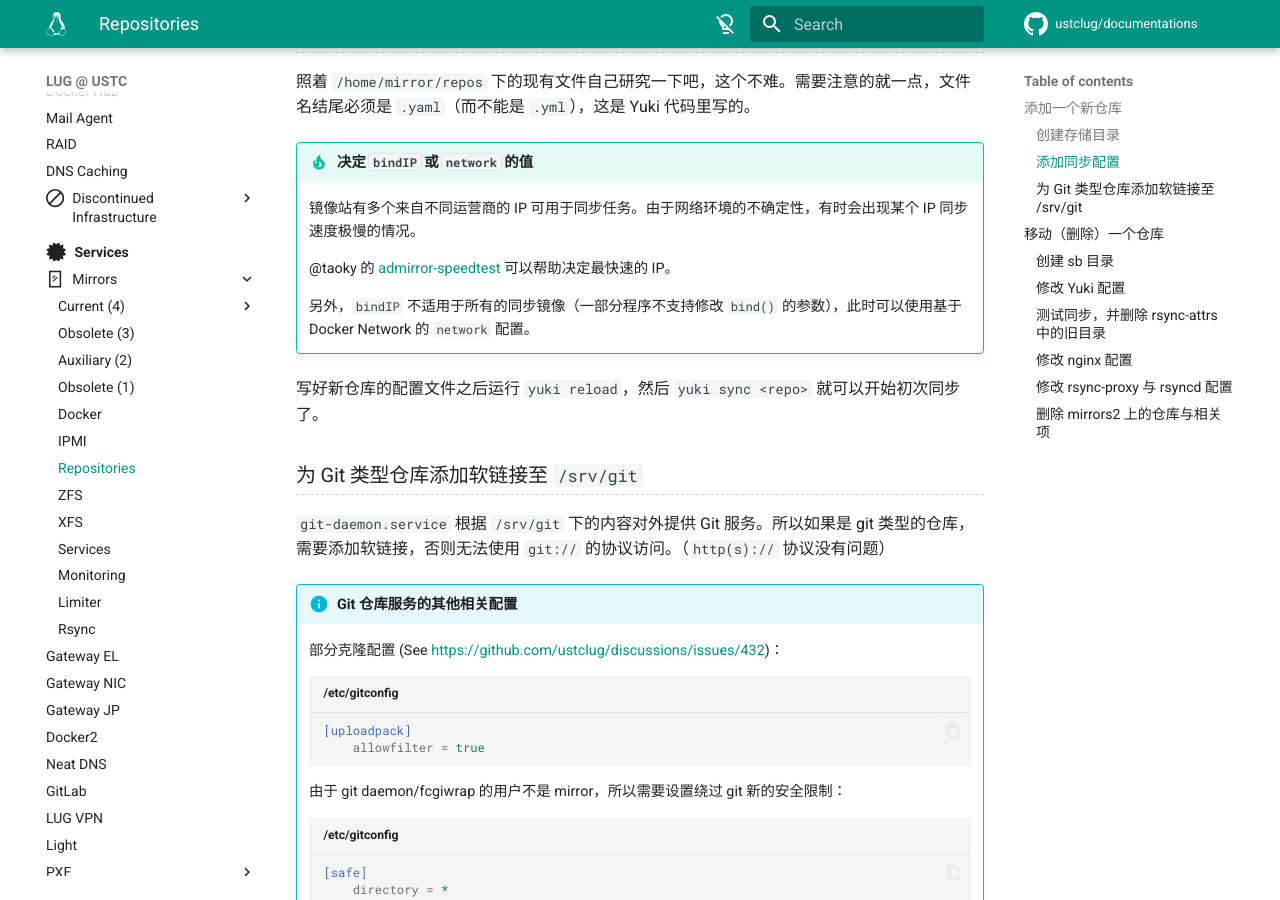
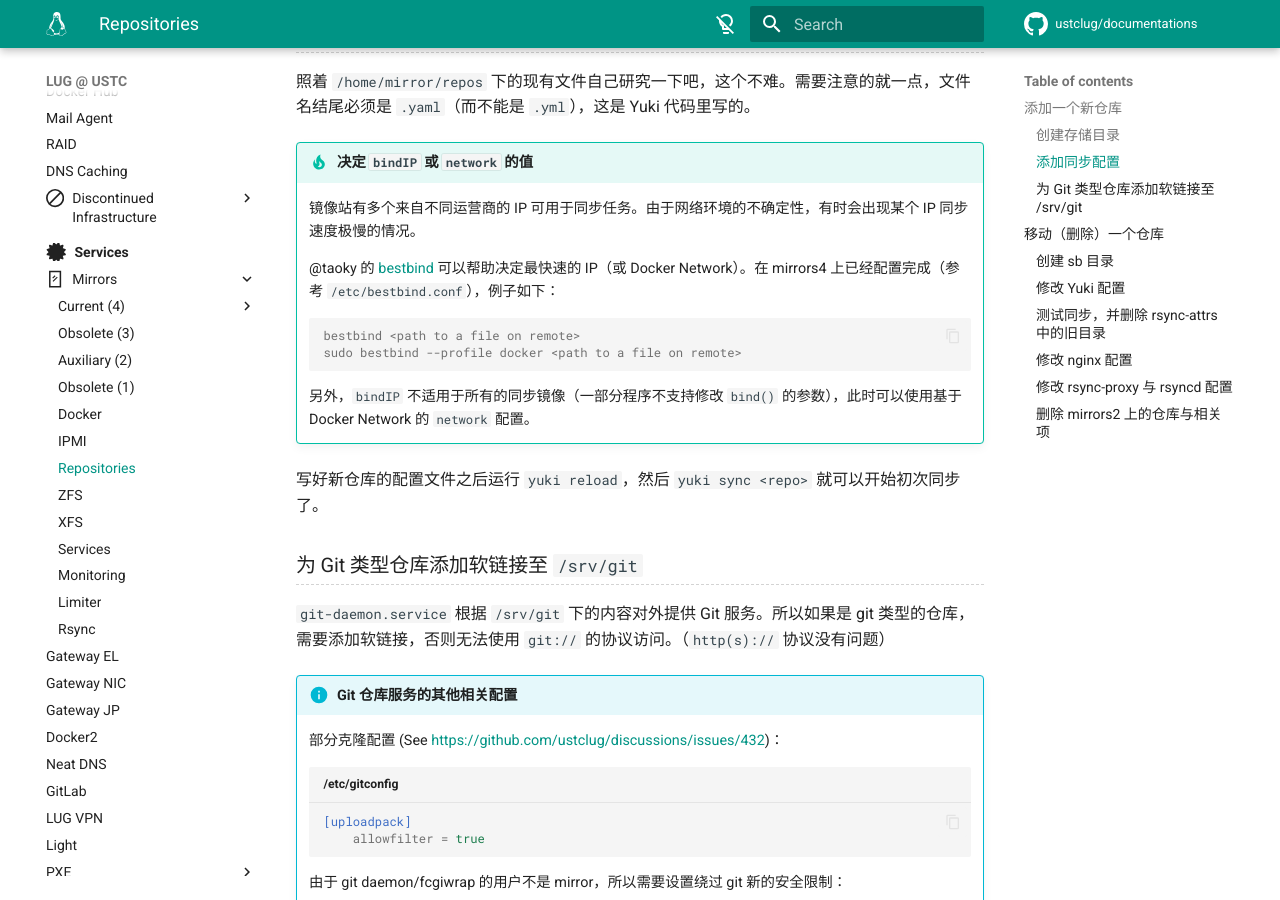
Before and after one commit to ustclug/documentations, an MkDocs documentation site: the page built from docs/services/mirrors/repos.md, in a window 1280 px wide and 900 px high, scrolled down 393 px. Built offline with MkDocs 1.6.1 and Material for MkDocs 9.7.7, drawn with Linux system fonts in a browser that asks for light colours; comment, search, counter and statistics services are not loaded.

Commit message:
mirrors: admirror-speedtest -> bestbind

````diff
--- a/docs/services/mirrors/repos.md
+++ b/docs/services/mirrors/repos.md
@@ -16,7 +16,12 @@
 
     镜像站有多个来自不同运营商的 IP 可用于同步任务。由于网络环境的不确定性，有时会出现某个 IP 同步速度极慢的情况。
 
-    @taoky 的 [admirror-speedtest](https://github.com/taoky/admirror-speedtest/) 可以帮助决定最快速的 IP。
+    @taoky 的 [bestbind](https://github.com/taoky/bestbind/) 可以帮助决定最快速的 IP（或 Docker Network）。在 mirrors4 上已经配置完成（参考 `/etc/bestbind.conf`），例子如下：
+
+    ```console
+    bestbind <path to a file on remote>
+    sudo bestbind --profile docker <path to a file on remote>
+    ```
 
     另外，`bindIP` 不适用于所有的同步镜像（一部分程序不支持修改 `bind()` 的参数），此时可以使用基于 Docker Network 的 `network` 配置。
 
````
